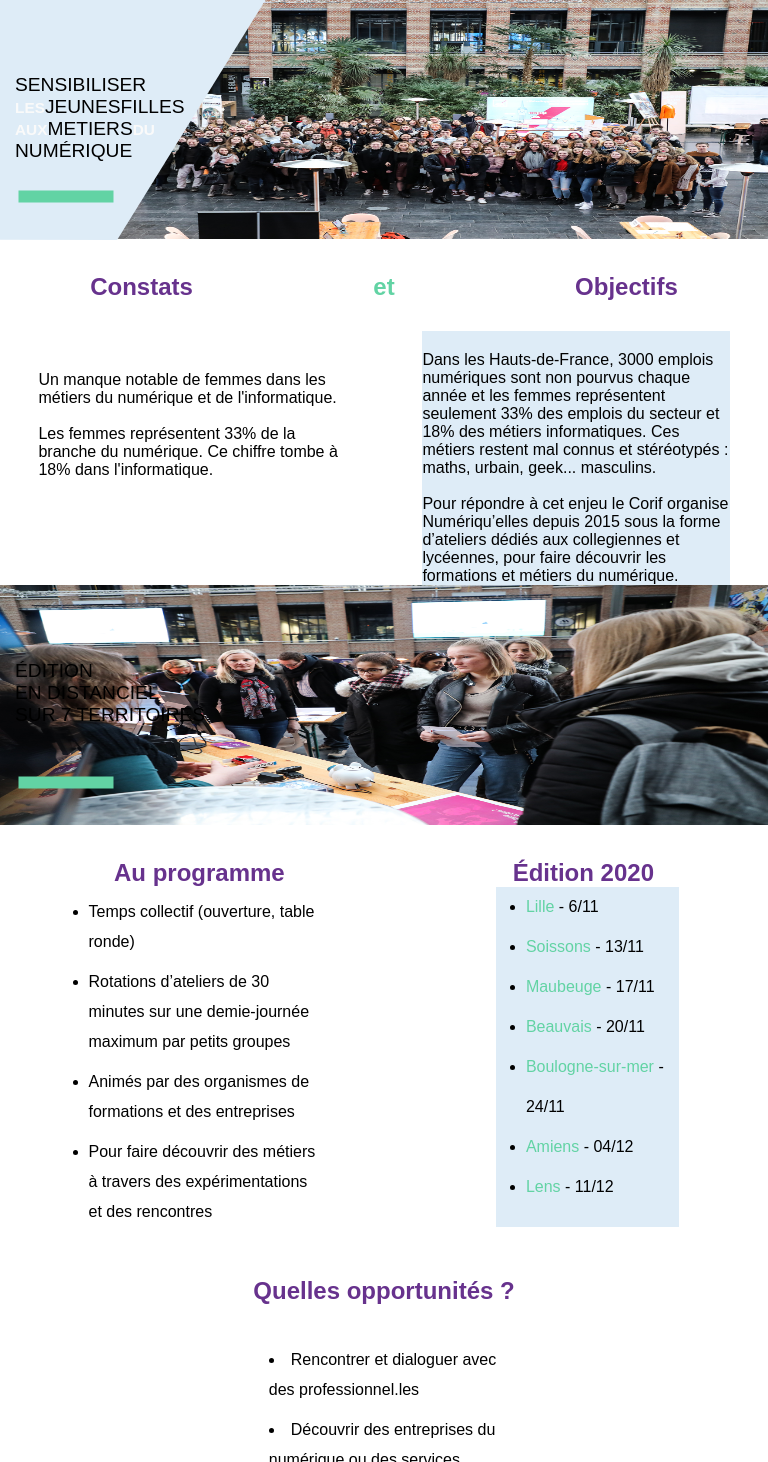
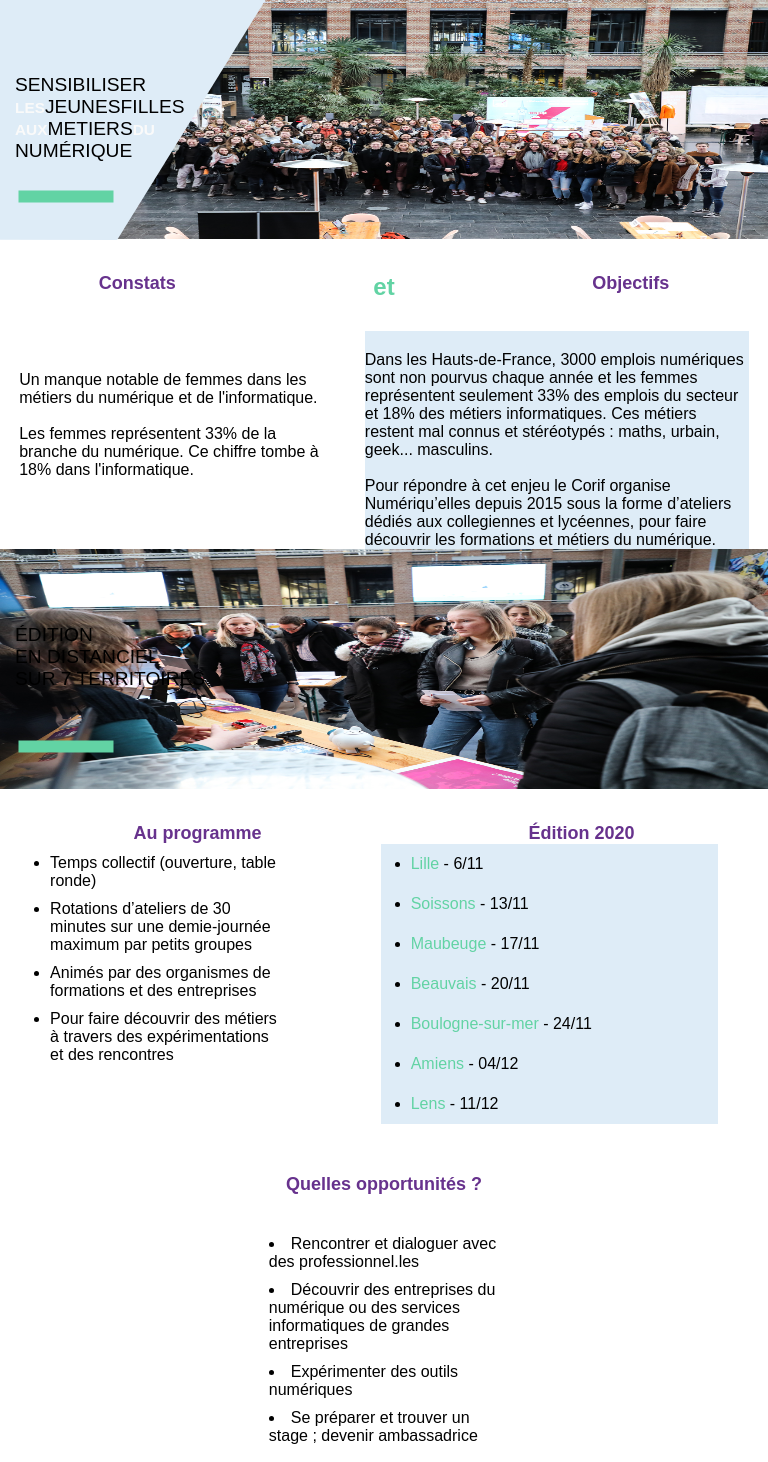
Before and after one commit to L-rodrigue/Projet-numeriqu-elles, a PHP site: page / in a window 768 px wide. Shown: the part 300-1762 px from the top of the page. Run offline with PHP 8.4, Linux system fonts and the light colour scheme.

Commit message:
responsive 768 < 992

```diff
--- a/index.php
+++ b/index.php
@@ -32,6 +32,7 @@
       </section>
       <div class="header_bottom">
         <img class="rectangle" src="images/Rectangle.svg" alt="Rectangle bleu">
+
         <div class="title">
           <p>édition</p>
           <p>En distanciel</p>
--- a/style.css
+++ b/style.css
@@ -258,6 +258,7 @@ footer {
   color: black;
 }
 
+
 @media screen and (max-width: 768px) {
   .menu {
     display: none;
@@ -348,4 +349,29 @@ nav ul {
   display: none;
 }
 
+@media screen and (min-width: 768px) and (max-width: 992px) {
+  .goals {
+    width: 50%;
+  }
+
+  .list {
+    width: 40%;
+  }
+
+  .programme {
+    line-height: normal;
+  }
+
+  .list_opportunities {
+    line-height: normal;
+  }
+
+  .purple {
+    font-size: 18px;
+  }
+
+  .list_organization {
+    line-height: normal;
+  }
+
 }
```
